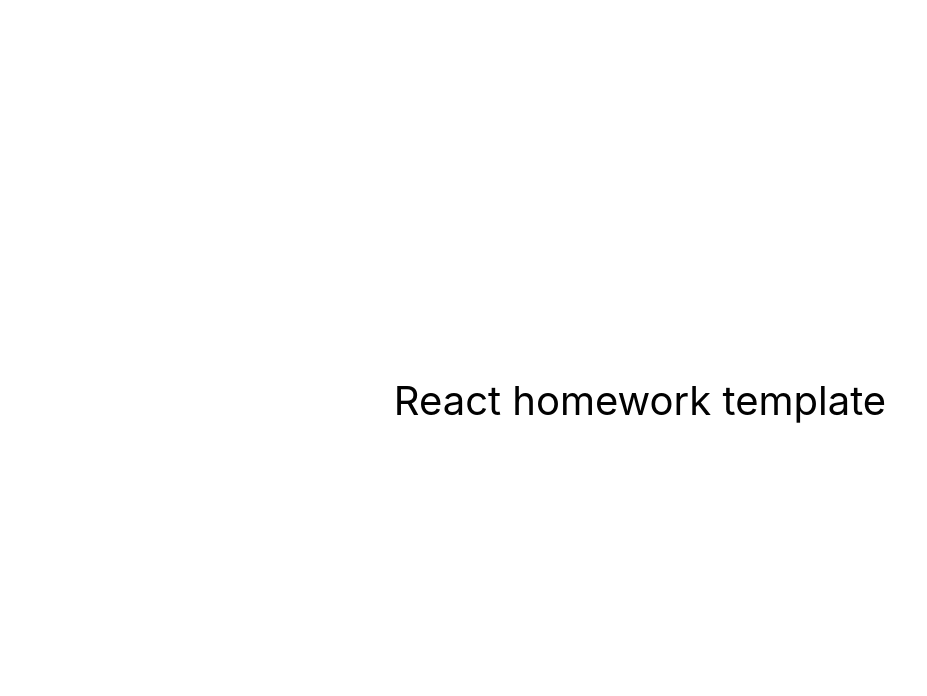
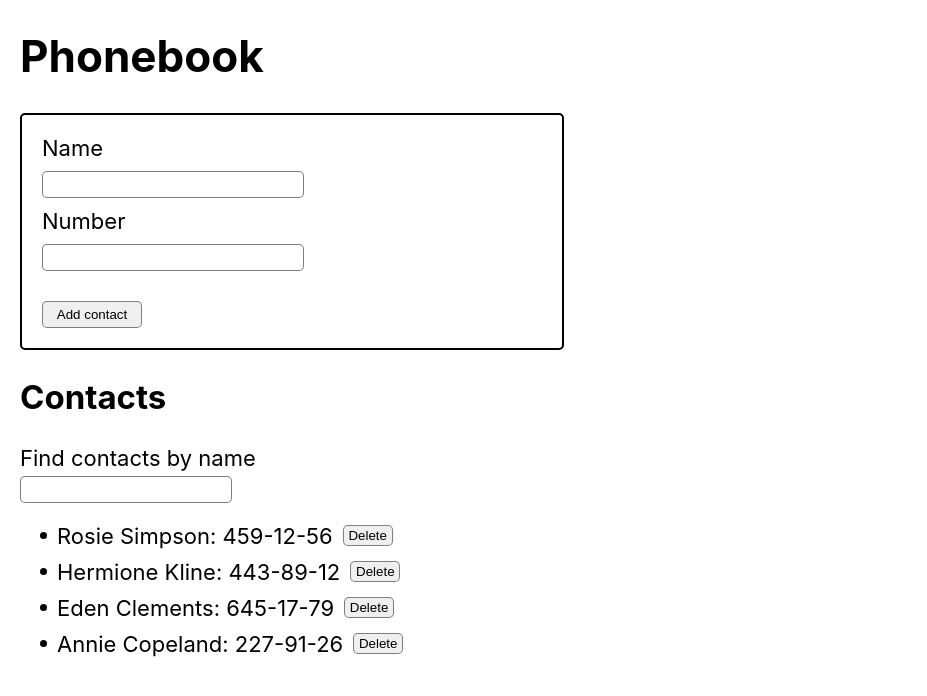
Before and after one commit to pawelwiteckiwawrzyniak/goit-react-hw-03-phonebook, a React (Create React App) app: page / in a window 1280 px wide. Shown: the top 696 px of the page, without its empty margins (0-927 px from the left). Built offline with nearby package versions, Linux system fonts and the light colour scheme.

Commit message:
Started LS

```diff
--- a/src/components/App.jsx
+++ b/src/components/App.jsx
@@ -1,16 +1,79 @@
-export const App = () => {
-  return (
-    <div
-      style={{
-        height: '100vh',
-        display: 'flex',
-        justifyContent: 'center',
-        alignItems: 'center',
-        fontSize: 40,
-        color: '#010101'
-      }}
-    >
-      React homework template
-    </div>
-  );
-};
+import { Component } from 'react';
+import { nanoid } from 'nanoid';
+import { ContactForm } from './ContactForm/ContactForm';
+import { ContactList } from './ContactList/ContactList';
+import { ContactFilter } from './ContactFilter/ContactFilter';
+
+export class App extends Component {
+  state = {
+    contacts: [
+      { name: 'Rosie Simpson', number: '459-12-56', id: 'id-1' },
+      { name: 'Hermione Kline', number: '443-89-12', id: 'id-2' },
+      { name: 'Eden Clements', number: '645-17-79', id: 'id-3' },
+      { name: 'Annie Copeland', number: '227-91-26', id: 'id-4' },
+    ],
+    filter: '',
+  };
+
+  handleSubmit = event => {
+    event.preventDefault();
+    const form = event.currentTarget;
+    let name = form.elements.name.value;
+    let number = form.elements.number.value;
+    const id = nanoid();
+
+    const listOfContacts = this.state.contacts.map(contacts => contacts.name);
+
+    if (listOfContacts.find(contact => contact === name)) {
+      return alert(name + ' is already in your contacts!');
+    }
+    this.setState({
+      contacts: [...this.state.contacts, { name, number, id }],
+    });
+    form.elements.name.value = '';
+    form.elements.number.value = '';
+
+    let allContacts = this.state.contacts;
+    /* if (localStorage.getItem('contacts') !== null) {
+      const LS = localStorage.getItem('contacts');
+      const LSParse = JSON.parse(LS);
+
+      console.log(LSParse);
+      this.setState(prevState => {
+        return { contacts: LSParse };
+      });
+    } */
+    localStorage.setItem('contacts', JSON.stringify(allContacts));
+  };
+
+  handleFilter = event => {
+    const filteredName = event.currentTarget.value;
+    this.setState({ filter: filteredName.toLowerCase() });
+  };
+
+  handleDelete = event => {
+    const id = event.currentTarget.id;
+    const index = this.state.contacts.findIndex(contact => contact.id === id);
+    const contacts = this.state.contacts;
+    contacts.splice(index, 1);
+    this.setState({ contacts: contacts });
+    let allContacts = this.state.contacts;
+    localStorage.setItem('contacts', JSON.stringify(allContacts));
+  };
+
+  render() {
+    return (
+      <div>
+        <h1>Phonebook</h1>
+        <ContactForm handleSubmit={this.handleSubmit}></ContactForm>
+        <h2>Contacts</h2>
+        <ContactFilter handleFilter={this.handleFilter}></ContactFilter>
+        <ContactList
+          contacts={this.state.contacts}
+          filterPhrase={this.state.filter}
+          handleDelete={this.handleDelete}
+        ></ContactList>
+      </div>
+    );
+  }
+}
--- /dev/null
+++ b/src/components/ContactFilter/ContactFilter.jsx
@@ -0,0 +1,18 @@
+import PropTypes from 'prop-types';
+import css from './ContactFilter.module.css';
+
+export const ContactFilter = ({ handleFilter }) => (
+  <div className={css.filter}>
+    <span className={css.filter__title}>Find contacts by name</span>
+    <input
+      className={css.filter__inputBox}
+      type="text"
+      name="filter"
+      onChange={handleFilter}
+    ></input>
+  </div>
+);
+
+ContactFilter.propTypes = {
+  handleFilter: PropTypes.func,
+};
--- /dev/null
+++ b/src/components/ContactFilter/ContactFilter.module.css
@@ -0,0 +1,12 @@
+.filter {
+  display: flex;
+  flex-direction: column;
+  row-gap: 5px;
+}
+
+.filter__inputBox {
+  border: 1px rgba(124, 124, 124, 0.986) solid;
+  border-radius: 5px;
+  width: 200px;
+  padding: 5px;
+}
--- /dev/null
+++ b/src/components/ContactForm/ContactForm.jsx
@@ -0,0 +1,34 @@
+import PropTypes from 'prop-types';
+import css from './ContactForm.module.css';
+
+export const ContactForm = ({ handleSubmit }) => (
+  <form onSubmit={handleSubmit} className={css.form}>
+    <span className={css.form__detailsTitle}>Name</span>
+    <input
+      className={css.form__inputBox}
+      type="text"
+      name="name"
+      pattern="^[a-zA-Zа-яА-Я]+(([' \-][a-zA-Zа-яА-Я ])?[a-zA-Zа-яА-Я]*)*$"
+      title="Name may contain only letters, apostrophe, dash and spaces. For example Adrian, Jacob Mercer, Charles de Batz de Castelmore d'Artagnan"
+      required
+    />
+
+    <span className={css.form__detailsTitle}>Number</span>
+    <input
+      className={css.form__inputBox}
+      type="tel"
+      name="number"
+      pattern="\+?\d{1,4}?[\-.\s]?\(?\d{1,3}?\)?[\-.\s]?\d{1,4}[\-.\s]?\d{1,4}[\-.\s]?\d{1,9}"
+      title="Phone number must be digits and can contain spaces, dashes, parentheses and can start with +"
+      required
+    />
+
+    <button type="submit" className={css.form__submitButton}>
+      Add contact
+    </button>
+  </form>
+);
+
+ContactForm.propTypes = {
+  handleSubmit: PropTypes.func,
+};
--- /dev/null
+++ b/src/components/ContactForm/ContactForm.module.css
@@ -0,0 +1,28 @@
+.form {
+  display: flex;
+  flex-direction: column;
+  border: 2px black solid;
+  border-radius: 5px;
+  padding: 20px;
+  width: 500px;
+  row-gap: 10px;
+}
+
+.form__inputBox {
+  width: 250px;
+  padding: 5px;
+  border: 1px rgba(124, 124, 124, 0.986) solid;
+  border-radius: 5px;
+}
+
+.form__submitButton {
+  margin-top: 20px;
+  width: 100px;
+  border: 1px rgba(124, 124, 124, 0.986) solid;
+  border-radius: 5px;
+  padding: 5px;
+}
+
+.form__submitButton:active {
+  opacity: 50%;
+}
--- /dev/null
+++ b/src/components/ContactList/ContactList.jsx
@@ -0,0 +1,75 @@
+import PropTypes from 'prop-types';
+import css from './ContactList.module.css';
+import { Fragment } from 'react';
+
+export const ContactList = ({ contacts, filterPhrase, handleDelete }) => {
+  const handleFilteredList = () => {
+    let filteredNames = [];
+    contacts.forEach(contact => {
+      if (contact.name.toLowerCase().includes(filterPhrase)) {
+        filteredNames.push(contact);
+      }
+    });
+    return filteredNames;
+  };
+
+  /*  const handleLocalStorage = () => {
+    let allContacts = contacts;
+    if (localStorage.getItem('contacts') !== undefined) {
+      const LS = localStorage.getItem('contacts');
+      const LSParse = JSON.parse(LS);
+      allContacts.push(LSParse);
+    }
+    return allContacts;
+  }; */
+
+  return (
+    <ul className={css.contactList}>
+      {filterPhrase === '' ? (
+        <Fragment>
+          {contacts.map(item => (
+            <li key={item.id} className={css.contactList__item}>
+              {item.name}: {item.number}
+              <button
+                type="button"
+                onClick={handleDelete}
+                id={item.id}
+                className={css.button}
+              >
+                Delete
+              </button>
+            </li>
+          ))}
+        </Fragment>
+      ) : (
+        <Fragment>
+          {handleFilteredList().map(item => (
+            <li key={item.id} className={css.contactList__item}>
+              {item.name}: {item.number}
+              <button
+                type="button"
+                onClick={handleDelete}
+                id={item.id}
+                className={css.button}
+              >
+                Delete
+              </button>
+            </li>
+          ))}
+        </Fragment>
+      )}
+    </ul>
+  );
+};
+
+ContactList.propTypes = {
+  contacts: PropTypes.arrayOf(
+    PropTypes.shape({
+      name: PropTypes.string,
+      id: PropTypes.string,
+      number: PropTypes.string,
+    })
+  ),
+  filterPhrase: PropTypes.string,
+  handleDelete: PropTypes.func,
+};
--- /dev/null
+++ b/src/components/ContactList/ContactList.module.css
@@ -0,0 +1,32 @@
+.contactList {
+  margin: 20px;
+  display: flex;
+  flex-direction: column;
+  row-gap: 10px;
+}
+
+.contactList__item {
+  display: flex;
+  align-items: center;
+}
+
+.contactList__item::before {
+  content: '';
+  width: 7px;
+  height: 7px;
+  border-radius: 50%;
+  background-color: black;
+  margin-right: 10px;
+}
+
+.button {
+  margin-left: 10px;
+  width: 50px;
+  border: 1px rgba(124, 124, 124, 0.986) solid;
+  border-radius: 5px;
+  padding: 2px;
+}
+
+.button:active {
+  opacity: 50%;
+}
--- a/src/index.css
+++ b/src/index.css
@@ -1,7 +1,8 @@
 @import-normalize; /* bring in normalize.css styles */
 
 body {
-  margin: 0;
+  margin: 0 0 0 20px;
+  font-size: 22px;
   font-family: -apple-system, BlinkMacSystemFont, 'Segoe UI', 'Roboto', 'Oxygen',
     'Ubuntu', 'Cantarell', 'Fira Sans', 'Droid Sans', 'Helvetica Neue',
     sans-serif;
@@ -13,3 +14,13 @@
   font-family: source-code-pro, Menlo, Monaco, Consolas, 'Courier New',
     monospace;
 }
+
+ul,
+ol {
+  margin: 0;
+  padding: 0;
+}
+
+button {
+  cursor: pointer;
+}
```
